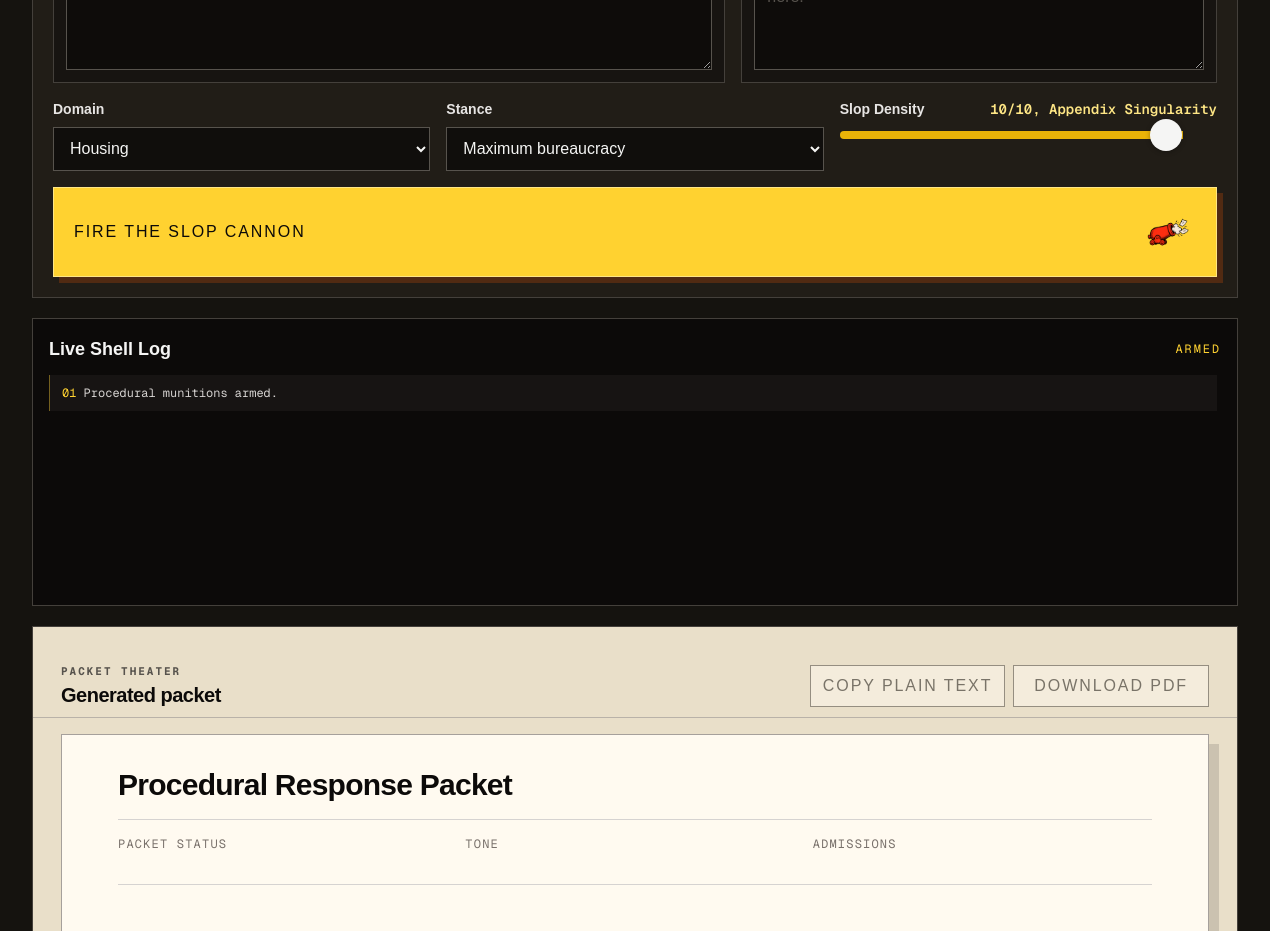
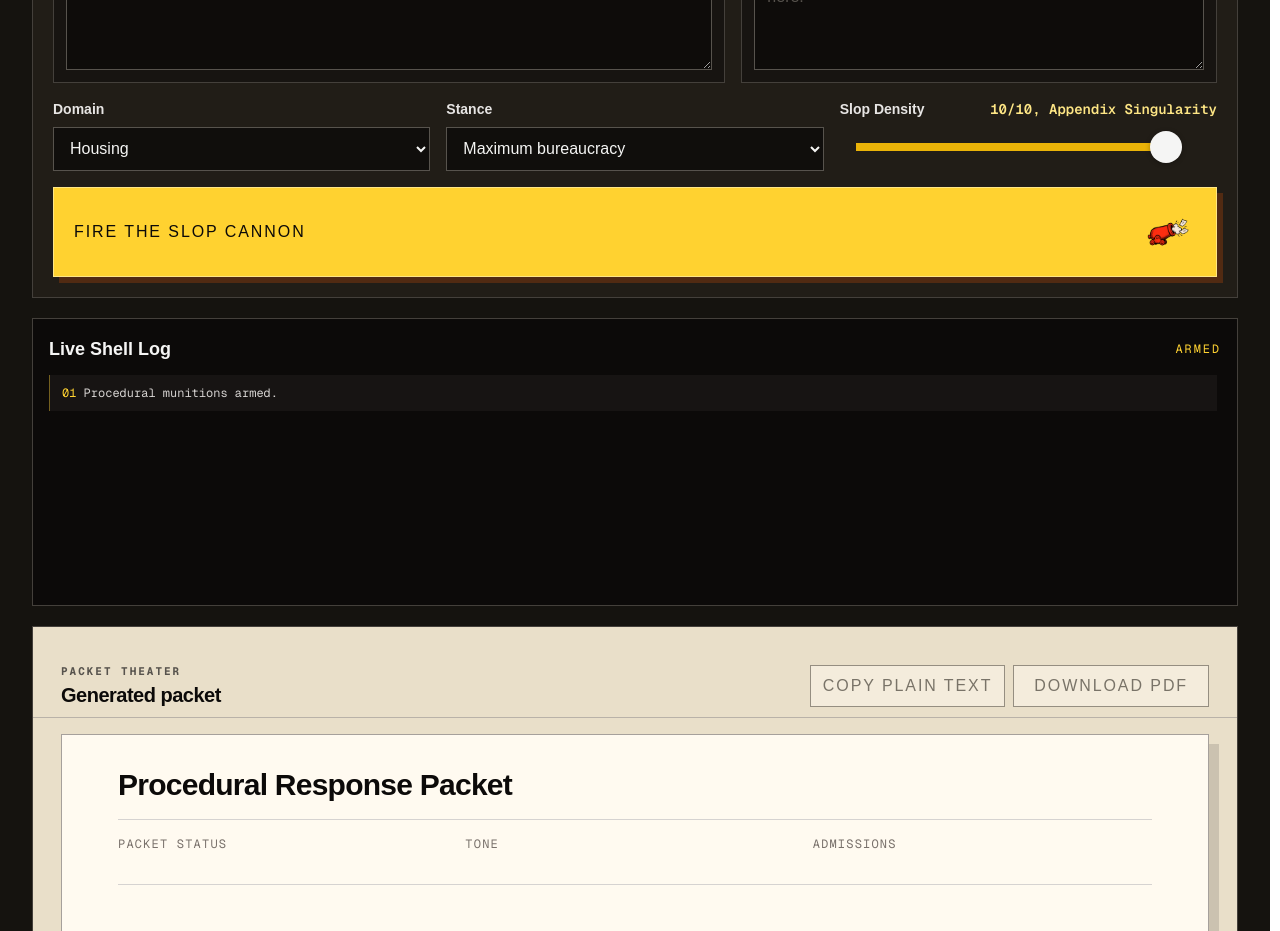
Before and after one commit to dlisk100/procedural-fog-machine, a Next.js app: page / in a window 1280 px wide. Shown: the part 860-1791 px from the top of the page. Built offline with nearby package versions, Linux system fonts and the light colour scheme.

Commit message:
Fix slider styling and update Grok model

```diff
--- a/app/globals.css
+++ b/app/globals.css
@@ -85,6 +85,8 @@ input {
 }
 
 .density-slider {
+  --density-thumb-size: 2rem;
+  --density-track-height: 0.5rem;
   border-radius: 999px;
   background:
     linear-gradient(
@@ -96,24 +98,27 @@ input {
       transparent var(--density-visible-end),
       transparent 100%
     );
+  background-position: calc(var(--density-thumb-size) / 2) center;
+  background-repeat: no-repeat;
+  background-size: calc(100% - var(--density-thumb-size)) var(--density-track-height);
 }
 
 .density-slider::-webkit-slider-runnable-track {
-  height: 0.5rem;
+  height: var(--density-track-height);
   border-radius: 999px;
   background: transparent;
 }
 
 .density-slider::-moz-range-track {
-  height: 0.5rem;
+  height: var(--density-track-height);
   border-radius: 999px;
   background: transparent;
 }
 
 .density-slider::-webkit-slider-thumb {
-  width: 2rem;
-  height: 2rem;
-  margin-top: -0.75rem;
+  width: var(--density-thumb-size);
+  height: var(--density-thumb-size);
+  margin-top: calc((var(--density-track-height) - var(--density-thumb-size)) / 2);
   appearance: none;
   border-radius: 999px;
   background: #f5f5f4;
@@ -121,8 +126,8 @@ input {
 }
 
 .density-slider::-moz-range-thumb {
-  width: 2rem;
-  height: 2rem;
+  width: var(--density-thumb-size);
+  height: var(--density-thumb-size);
   border: 0;
   border-radius: 999px;
   background: #f5f5f4;
--- a/app/layout.tsx
+++ b/app/layout.tsx
@@ -1,4 +1,5 @@
 import type { Metadata } from "next";
+import { Analytics } from "@vercel/analytics/next";
 import { Geist, Geist_Mono } from "next/font/google";
 import "./globals.css";
 
@@ -27,7 +28,10 @@ export default function RootLayout({
       lang="en"
       className={`${geistSans.variable} ${geistMono.variable} h-full antialiased`}
     >
-      <body className="min-h-full flex flex-col">{children}</body>
+      <body className="min-h-full flex flex-col">
+        {children}
+        <Analytics />
+      </body>
     </html>
   );
 }
--- a/app/page.tsx
+++ b/app/page.tsx
@@ -1361,11 +1361,11 @@ export default function Home() {
                   value={slopDensity}
                   onChange={(event) => setSlopDensity(Number(event.target.value))}
                   disabled={isGenerating}
-                  className="density-slider h-2 w-full appearance-none disabled:opacity-60"
+                  className="density-slider h-8 w-full appearance-none disabled:opacity-60"
                   style={
                     {
-                      "--density-fill": `${(Math.min(slopDensity, 10) / 11) * 100}%`,
-                      "--density-visible-end": `${(10 / 11) * 100}%`,
+                      "--density-fill": `${((Math.min(slopDensity, 10) - 1) / 10) * 100}%`,
+                      "--density-visible-end": `${((10 - 1) / 10) * 100}%`,
                     } as React.CSSProperties
                   }
                 />
--- a/lib/openrouter.ts
+++ b/lib/openrouter.ts
@@ -27,15 +27,27 @@ type OpenRouterResponse = {
   };
 };
 
-export const OPENROUTER_OUTLINE_MODEL =
-  process.env.OPENROUTER_OUTLINE_MODEL ||
-  process.env.OPENROUTER_MODEL ||
-  "openrouter/auto";
+export const DEFAULT_OPENROUTER_MODEL = "x-ai/grok-4.3";
 
-export const OPENROUTER_SECTION_MODEL =
-  process.env.OPENROUTER_SECTION_MODEL ||
-  process.env.OPENROUTER_MODEL ||
-  "openrouter/auto";
+function normalizeOpenRouterModel(model: string | undefined): string {
+  if (!model) {
+    return DEFAULT_OPENROUTER_MODEL;
+  }
+
+  if (model.includes("grok-4.1")) {
+    return DEFAULT_OPENROUTER_MODEL;
+  }
+
+  return model;
+}
+
+export const OPENROUTER_OUTLINE_MODEL = normalizeOpenRouterModel(
+  process.env.OPENROUTER_OUTLINE_MODEL || process.env.OPENROUTER_MODEL,
+);
+
+export const OPENROUTER_SECTION_MODEL = normalizeOpenRouterModel(
+  process.env.OPENROUTER_SECTION_MODEL || process.env.OPENROUTER_MODEL,
+);
 
 function extractAssistantContent(payload: OpenRouterResponse): string {
   const message = payload.choices?.[0]?.message;
@@ -110,7 +122,7 @@ export async function callOpenRouter(
     if (error instanceof Error && error.name === "AbortError") {
       throw new Error(
         `OpenRouter request timed out after ${Math.round(timeoutMs / 1000)}s for model ${
-          options.model || "openrouter/auto"
+          options.model || DEFAULT_OPENROUTER_MODEL
         }.`,
       );
     }
@@ -142,7 +154,7 @@ export async function callOpenRouter(
   if (!content) {
     throw new Error(
       `OpenRouter response did not include assistant content for model ${
-        options.model || "openrouter/auto"
+        options.model || DEFAULT_OPENROUTER_MODEL
       }. ${summarizeOpenRouterResponse(payload, responseText)}`,
     );
   }
--- a/package.json
+++ b/package.json
@@ -9,6 +9,7 @@
     "lint": "eslint"
   },
   "dependencies": {
+    "@vercel/analytics": "^2.0.1",
     "next": "16.2.4",
     "pdfkit": "^0.18.0",
     "react": "19.2.4",
```
Also changed, not shown: 1 other file (tests, documents, lock files or other folders).
